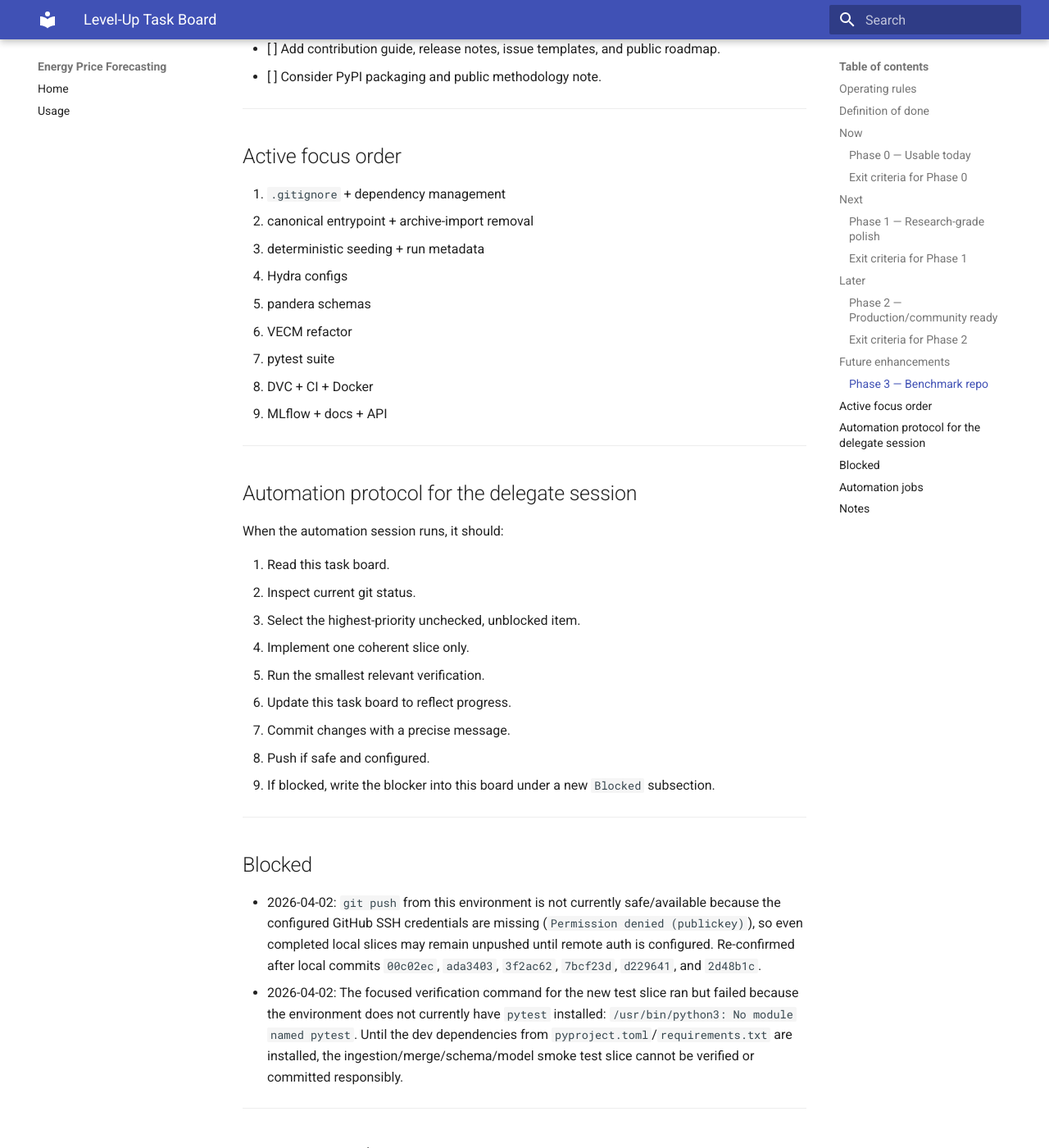
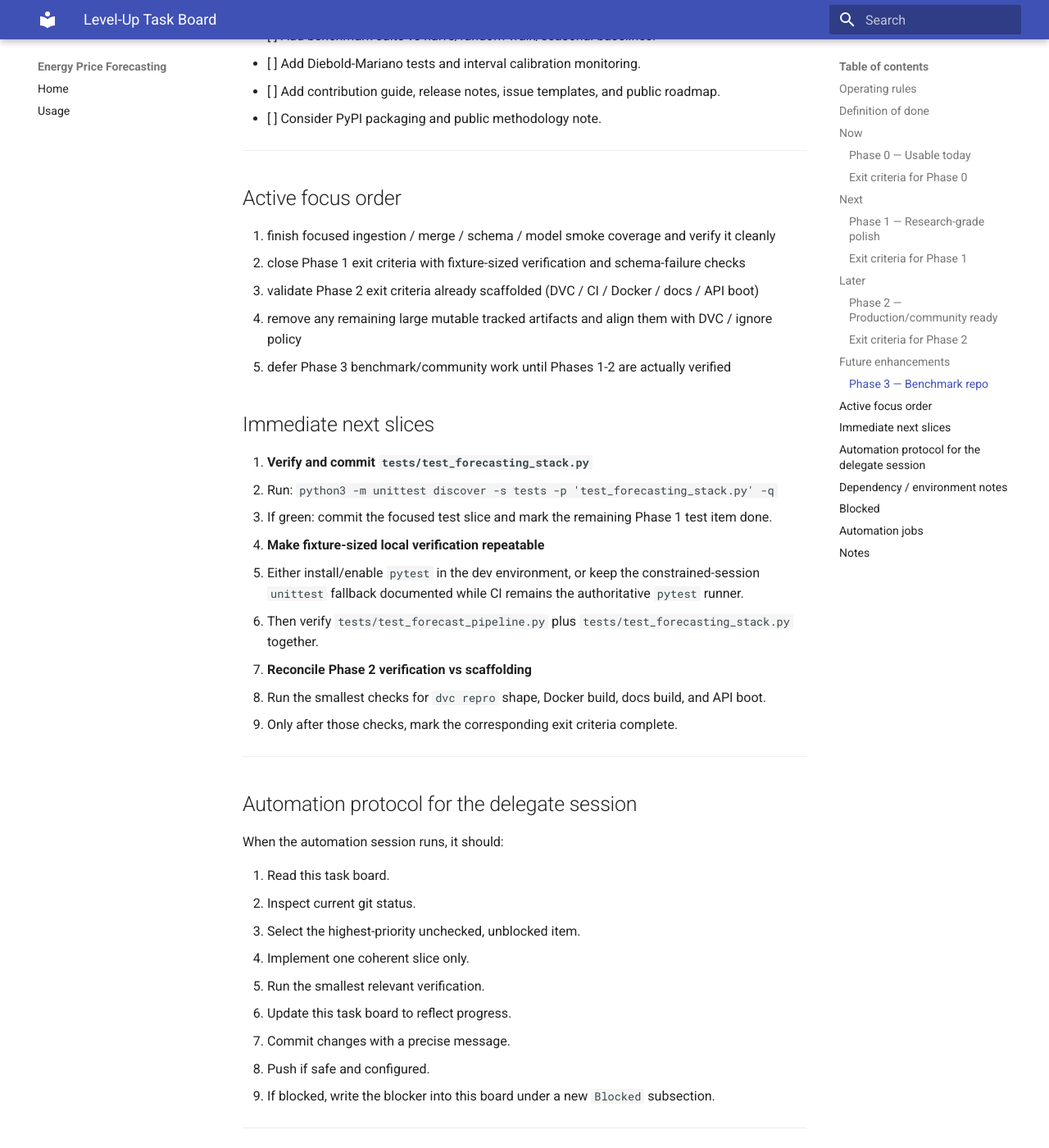
Before and after one commit to Gitty-Gat/Energy-Price-Forecasting, an MkDocs documentation site: the page built from docs/project-plan/LEVEL_UP_TASK_BOARD.md, in a window 1280 px wide and 1400 px high, scrolled down 3551 px. Shown: the whole window at 82% size. Built offline with MkDocs 1.6.1 and Material for MkDocs 9.7.7, drawn with Linux system fonts in a browser that asks for light colours; some of the changed text lies outside the part shown.

Commit message:
docs: clarify roadmap priorities and verification blockers

```diff
--- a/docs/project-plan/LEVEL_UP_TASK_BOARD.md
+++ b/docs/project-plan/LEVEL_UP_TASK_BOARD.md
@@ -73,7 +73,7 @@
 - [ ] Add tests for ingestion, merging, schema validation, ARIMAX smoke, VECM smoke, and deterministic seeding.
 
 ### Exit criteria for Phase 1
-- [ ] `pytest` passes on fixture-sized runs.
+- [ ] Focused fixture-sized test suite passes in the local environment (`pytest` in dev environments; stdlib `unittest` fallback is acceptable for constrained automation verification).
 - [ ] Config changes do not require code edits.
 - [ ] VECM behavior is deterministic and auditable.
 - [ ] Invalid input schemas fail fast.
@@ -114,15 +114,23 @@
 
 ## Active focus order
 
-1. `.gitignore` + dependency management
-2. canonical entrypoint + archive-import removal
-3. deterministic seeding + run metadata
-4. Hydra configs
-5. pandera schemas
-6. VECM refactor
-7. pytest suite
-8. DVC + CI + Docker
-9. MLflow + docs + API
+1. finish focused ingestion / merge / schema / model smoke coverage and verify it cleanly
+2. close Phase 1 exit criteria with fixture-sized verification and schema-failure checks
+3. validate Phase 2 exit criteria already scaffolded (DVC / CI / Docker / docs / API boot)
+4. remove any remaining large mutable tracked artifacts and align them with DVC / ignore policy
+5. defer Phase 3 benchmark/community work until Phases 1-2 are actually verified
+
+## Immediate next slices
+
+1. **Verify and commit `tests/test_forecasting_stack.py`**
+   - Run: `python3 -m unittest discover -s tests -p 'test_forecasting_stack.py' -q`
+   - If green: commit the focused test slice and mark the remaining Phase 1 test item done.
+2. **Make fixture-sized local verification repeatable**
+   - Either install/enable `pytest` in the dev environment, or keep the constrained-session `unittest` fallback documented while CI remains the authoritative `pytest` runner.
+   - Then verify `tests/test_forecast_pipeline.py` plus `tests/test_forecasting_stack.py` together.
+3. **Reconcile Phase 2 verification vs scaffolding**
+   - Run the smallest checks for `dvc repro` shape, Docker build, docs build, and API boot.
+   - Only after those checks, mark the corresponding exit criteria complete.
 
 ---
 
@@ -142,10 +150,17 @@
 
 ---
 
+## Dependency / environment notes
+
+- The repo metadata expects a richer dev environment than this automation session currently has on PATH.
+- `pytest` is not installed in the current session runtime, even though test coverage work now depends on it conceptually and CI is expected to run it.
+- `python3` is available and can run stdlib `unittest`, which is the current constrained-session fallback for focused verification.
+- GitHub SSH push credentials are not configured in this environment, so local commits may accumulate without a successful push.
+
 ## Blocked
 
-- 2026-04-02: `git push` from this environment is not currently safe/available because the configured GitHub SSH credentials are missing (`Permission denied (publickey)`), so even completed local slices may remain unpushed until remote auth is configured. Re-confirmed after local commits `00c02ec`, `ada3403`, `3f2ac62`, `7bcf23d`, `d229641`, and `2d48b1c`.
-- 2026-04-02: The focused verification command for the new test slice ran but failed because the environment does not currently have `pytest` installed: `/usr/bin/python3: No module named pytest`. Until the dev dependencies from `pyproject.toml`/`requirements.txt` are installed, the ingestion/merge/schema/model smoke test slice cannot be verified or committed responsibly.
+- 2026-04-02: `git push` from this environment is not currently safe/available because the configured GitHub SSH credentials are missing (`Permission denied (publickey)`). Local commits can still be created, but remote sync cannot be assumed until SSH auth is configured.
+- 2026-04-02: The focused ingestion/merge/schema/model smoke test slice is still in progress in the working tree (`tests/test_forecasting_stack.py`). The current pending verification command is `python3 -m unittest discover -s tests -p 'test_forecasting_stack.py' -q` (latest approval id `ecfb0eeb`; earlier pending ids may be stale). Until that verification runs green, this slice should not be committed.
 
 ---
 
```
